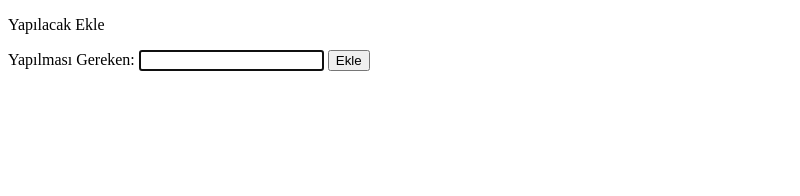
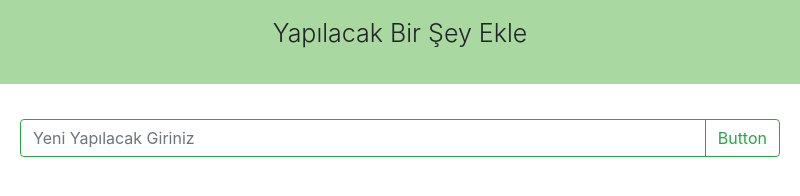
Before and after one commit to 03mirosima/electron-to-do-app, an Electron app: page app/addToDo/addWindow.html in a window 800 px wide. Drawn offline with nearby package versions, Linux system fonts and the light colour scheme.

Commit message:
styles added

```diff
--- /dev/null
+++ b/app/addToDo/addToDo.css
@@ -0,0 +1,22 @@
+@import "../../node_modules/bootstrap/dist/css/bootstrap.min.css";
+
+.header-add-window {
+  padding: 15px;
+  background-color: rgb(169, 216, 161);
+  margin-bottom: 15px;
+}
+p {
+  font-size: 25px;
+  font-weight: 300;
+}
+
+.outlined-input {
+  border: 1px solid #28a745;
+}
+
+.input-group {
+  padding: 20px;
+}
+.outlined-input:focus{
+    box-shadow: none;
+}
--- a/app/addToDo/addWindow.html
+++ b/app/addToDo/addWindow.html
@@ -7,14 +7,20 @@
       http-equiv="Content-Security-Policy"
       content="script-src 'self' 'unsafe-inline';"
     />
+    <link rel="stylesheet" href="./addToDo.css" />
   </head>
   <body style="background: white">
-    <p>Yapılacak Ekle</p>
+    <header class="header-add-window">
+      <p class="text-center">Yapılacak Bir Şey Ekle</p>
+    </header>
     <div>
       <form>
-        <label>Yapılması Gereken:</label>
-        <input type="text" id="item" autofocus />
-        <button type="submit">Ekle</button>
+        <div class="input-group">
+          <input type="text" class="form-control outlined-input" id="item" placeholder="Yeni Yapılacak Giriniz">
+          <div class="input-group-append">
+            <button class="btn btn-outline-success" type="submit">Button</button>
+          </div>
+        </div>
       </form>
     </div>
     <script src="./addToDo.js"></script>
--- /dev/null
+++ b/app/main-window/style.css
@@ -0,0 +1,26 @@
+@import "../../node_modules/bootstrap/dist/css/bootstrap.min.css";
+
+.to-do-nav {
+  padding: 30px;
+  background-color: rgb(54, 146, 189);
+  margin-bottom: 20px;
+}
+p {
+  font-weight: 300;
+  font-size: 35px;
+}
+
+ul {
+  padding-inline-start: 0px;
+  padding: 20px;
+}
+li {
+  list-style: none;
+  padding: 10px;
+  border-radius: 10px;
+  border: 1px solid rgb(18, 106, 146);
+  -webkit-box-shadow: 8px 8px 10px 0px rgba(0, 0, 0, 0.64);
+  -moz-box-shadow: 8px 8px 10px 0px rgba(0, 0, 0, 0.64);
+  box-shadow: 8px 8px 10px 0px rgba(0, 0, 0, 0.64);
+  margin-bottom: 15px;
+}
```
Also changed, not shown: app/main-window/index.html (renamed from index.html, +3 -3 lines), main.js (+7 -10 lines), app/main-window/index.js (renamed from index.js).
